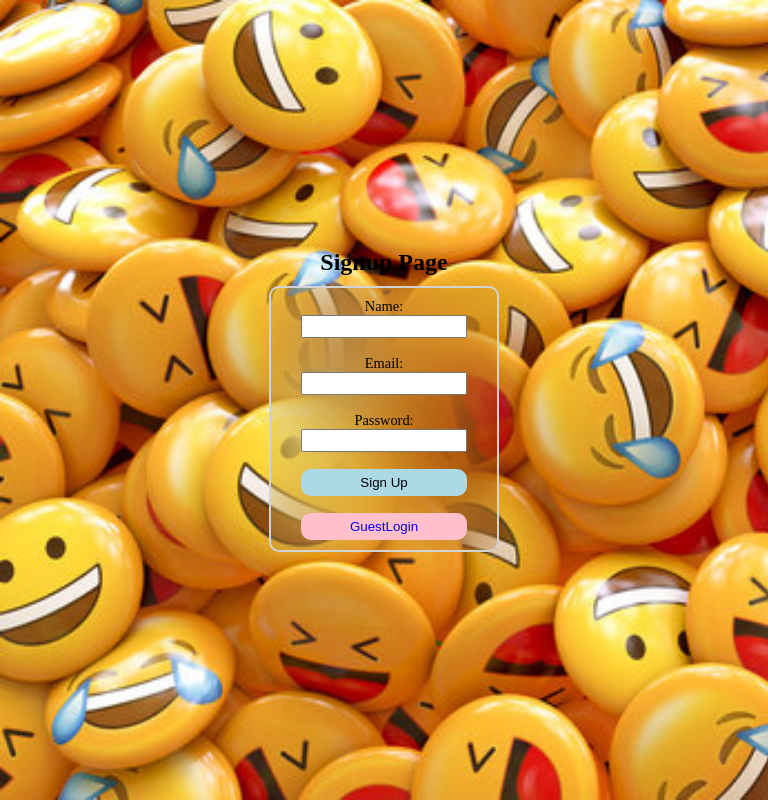
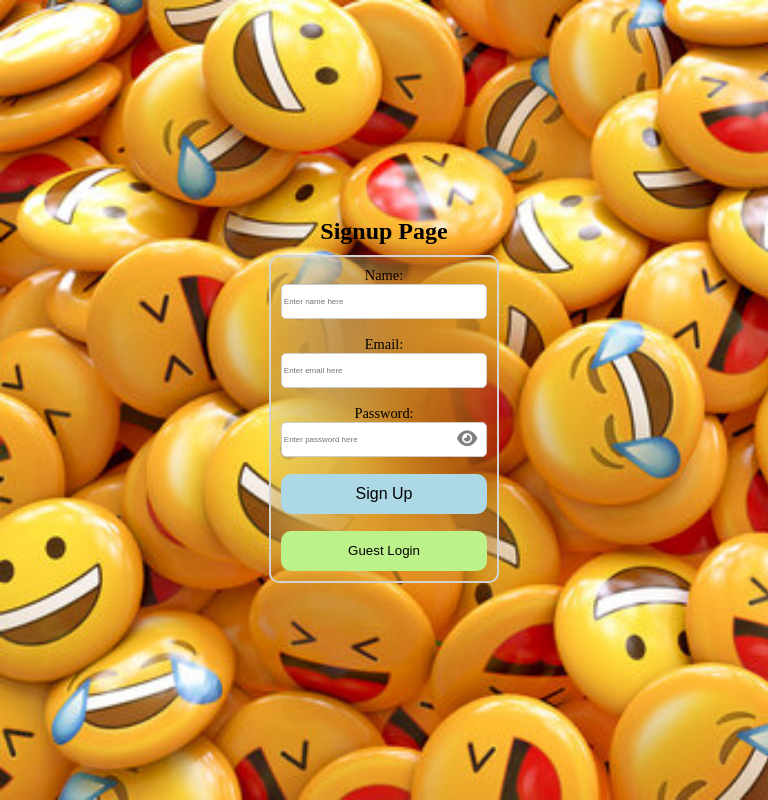
Before and after one commit to pujithadev123/JAVASCRIPTPROJECT, a plain HTML site: page signup/index.html in a window 768 px wide. Drawn offline with nearby package versions, Linux system fonts and the light colour scheme.

Commit message:
changes are updated

```diff
--- a/signup/Signup.css
+++ b/signup/Signup.css
@@ -33,6 +33,7 @@ body {
   border: 2px solid gray;
   border-radius: 10px;
   backdrop-filter: blur(40px);
+  padding: 10px;
 }
 #registrationForm:hover{
   transform: translateY(-5px);
@@ -97,49 +98,75 @@ input[type="password"] {
     flex-direction: column;
     justify-content: center;
     align-items: center;
-    width: 33vw;
+    width: 39vw;
     height: 60vh;
     border: 2px solid lightgrey;
     border-radius: 10px;
-    font-size: 1rem;
+    font-size: 0.7rem;
     padding: 20px 5px;
   }
   #registrationForm:hover{
     transform: translateY(-5px);
     box-shadow: 0 0 10px pink, 0 0 10px pink;
   }
-  input[type="text"] {
-    width: 80%;
-    height: 10%;
+  .password-container {
+    position: relative;
+    width: 100%;
   }
-  input[type="email"] {
-    width: 80%;
-    height: 10%;
+
+  input[type="email"],
+  input[type="text"],
+  input[type="password"] {
+    width: 100%;
+    height: 35px;
+    padding: 2px;
+    border: 1px solid #ccc;
+    border-radius: 5px;
+    outline: none;
+    font-size: 0.5rem;
   }
-  input[type="password"] {
-    width: 80%;
-    height: 10%;
+
+
+  #icon {
+    position: absolute;
+    right: 10px;
+    top: 50%;
+    transform: translateY(-50%);
+    cursor: pointer;
+    font-size: 0.7rem;
+    color:rgba(0, 0, 0, 0.726);
   }
-  #signupbtn{
-    width: 80%;
-    height: 10%;
-    background-color:lightblue;
+
+
+  #signupbtn,
+  #guest {
+    width: 100%;
+    height: 40px;
     border: none;
     border-radius: 10px;
-    padding: 6px;
+    font-size: 0.7rem;
+    cursor: pointer;
+  }
 
+  #signupbtn {
+    background-color: lightblue;
   }
-  #guest{
-    width: 80%;
-    height: 10%;
-    background-color:pink;
-    border: none;
-    border-radius: 10px;
-    padding: 6px;
+
+  #guest {
+    background-color: pink;
   }
-  #guestbtn{
+
+
+  #guestbtn {
     text-decoration: none;
     text-align: center;
+    color: black;
+    display: inline-block;
+    border-radius: 10px;
+    width: 100%;
+    background-color: rgb(189, 241, 138);
+    border: none;
+    line-height: 40px;
   }
 }
 
@@ -176,7 +203,7 @@ input[type="password"] {
     font-size: 0.9rem;
     padding: 10px;
     max-height: fit-content;
-
+    padding: 10px;
   }
   #registrationForm:hover{
     transform: translateY(-5px);
@@ -186,53 +213,80 @@ input[type="password"] {
     font-size: 1rem;
     text-align: center;
   }
-  input[type="text"] {
-    width: 80%;
-    height: 10%;
+
+  .password-container {
+    position: relative;
+    width: 100%;
+  }
+
+  input[type="email"],
+  input[type="text"],
+  input[type="password"] {
+    width: 100%;
+    height: 35px;
     padding: 2px;
+    border: 1px solid #ccc;
+    border-radius: 5px;
+    outline: none;
   }
-  input[type="email"] {
-    width: 80%;
-    height: 10%;
-    padding: 2px;
+
+
+  #icon {
+    position: absolute;
+    right: 10px;
+    top: 50%;
+    transform: translateY(-50%);
+    cursor: pointer;
+    font-size: 18px;
+    color: gray;
   }
-  input[type="password"] {
-    width: 80%;
-    height: 10%;
-    padding: 2px;
-  }
-  #signupbtn{
-    width: 80%;
-    height: 15%;
-    background-color:lightblue;
+
+
+  #signupbtn,
+  #guest {
+    width: 100%;
+    height: 40px;
     border: none;
     border-radius: 10px;
-    padding: 6px;
+    font-size: 1rem;
+    cursor: pointer;
+  }
 
+  #signupbtn {
+    background-color: lightblue;
   }
-  #guest{
-    width: 80%;
-    height: 15%;
-    background-color:pink;
-    border: none;
-    border-radius: 10px;
-    padding: 6px;
+
+  #guest {
+    background-color: pink;
   }
-  #guestbtn{
+
+
+  #guestbtn {
     text-decoration: none;
     text-align: center;
+    color: black;
+    display: inline-block;
+    border-radius: 10px;
+    width: 100%;
+    background-color: rgb(189, 241, 138);
+    border: none;
+    line-height: 40px;
   }
+
 }
 
 @media screen and (min-width: 1025px) {
+
   .error {
     color: red;
     font-size: 0.9em;
   }
+
   .success {
     color: green;
     font-size: 1em;
   }
+
   body {
     display: flex;
     flex-direction: column;
@@ -245,6 +299,7 @@ input[type="password"] {
     background-size: cover;
     background-repeat: no-repeat;
   }
+
   #registrationForm {
     display: flex;
     flex-direction: column;
@@ -255,46 +310,76 @@ input[type="password"] {
     border-radius: 10px;
     backdrop-filter: blur(40px);
     font-size: 0.9rem;
+    padding: 20px;
+    background: rgba(255, 255, 255, 0.1);
     padding: 10px;
   }
-  #registrationForm:hover{
+
+  #registrationForm:hover {
     transform: translateY(-5px);
     box-shadow: 0 0 10px pink, 0 0 10px pink;
   }
-  #text {
-    font-size: 1.2rem;
-    text-align: center;
+
+
+  .password-container {
+    position: relative;
+    width: 100%;
   }
 
-  input[type="email"] {
-    width: 80%;
-    height: 25%;
+  input[type="email"],
+  input[type="text"],
+  input[type="password"] {
+    width: 100%;
+    height: 40px;
+    padding: 10px;
+    border: 1px solid #ccc;
+    border-radius: 5px;
+    outline: none;
   }
-  input[type="text"] {
-    width: 80%;
-    height: 25%;
+
+
+  #icon {
+    position: absolute;
+    right: 10px;
+    top: 50%;
+    transform: translateY(-50%);
+    cursor: pointer;
+    font-size: 18px;
+    color: gray;
   }
-  input[type="password"] {
-    width: 80%;
-    height: 25%;
-  }
-  #signupbtn{
-    width: 80%;
-    height: 25%;
-    background-color:lightblue;
+
+
+  #signupbtn,
+  #guest {
+    width: 100%;
+    height: 40px;
     border: none;
     border-radius: 10px;
+    font-size: 1rem;
+    cursor: pointer;
+  }
 
+  #signupbtn {
+    background-color: lightblue;
   }
-  #guest{
-    width: 80%;
-    height: 25%;
-    background-color:pink;
-    border: none;
-    border-radius: 10px;
+
+  #guest {
+    background-color: pink;
   }
-  #guestbtn{
+
+
+  #guestbtn {
     text-decoration: none;
     text-align: center;
+    color: black;
+    display: inline-block;
+    border-radius: 10px;
+    width: 100%;
+    background-color: rgb(189, 241, 138);
+    border: none;
+    line-height: 40px;
   }
+
+
+
 }
--- a/signup/Signup.js
+++ b/signup/Signup.js
@@ -1,32 +1,25 @@
 
 document.getElementById('registrationForm').addEventListener('submit', function(event) {
   event.preventDefault();
-
 
   const regName = document.getElementById('regName').value.trim();
   const regEmail = document.getElementById('regEmail').value.trim();
   const regPassword = document.getElementById('regPassword').value.trim();
 
-
   const regNameError = document.getElementById('regNameError');
   const regEmailError = document.getElementById('regEmailError');
   const regPasswordError = document.getElementById('regPasswordError');
-
-
 
   regNameError.textContent = '';
   regEmailError.textContent = '';
   regPasswordError.textContent = '';
 
-
   let isValid = true;
-
 
   if (regName === '') {
     regNameError.textContent = 'Name is required.';
     isValid = false;
   }
-
 
   const emailPattern = /^[a-zA-Z0-9._-]+@[a-zA-Z0-9.-]+\.[a-zA-Z]{2,}$/;
   if (regEmail === '') {
@@ -37,12 +30,12 @@ document.getElementById('registrationForm').addEventListener('submit', function(
     isValid = false;
   }
 
-
+  const passwordPattern = /^(?=.*[a-z])(?=.*[A-Z])(?=.*\d)(?=.*[@$!%*?&])[A-Za-z\d@$!%*?&]{6,}$/;
   if (regPassword === '') {
     regPasswordError.textContent = 'Password is required.';
     isValid = false;
-  } else if (regPassword.length < 6) {
-    regPasswordError.textContent = 'Password must be at least 6 characters that include 1 uppercase,1 lowercase,1 number,1 special character.';
+  } else if (!passwordPattern.test(regPassword)) {
+    regPasswordError.textContent = 'Password must be at least 8 characters long and include at least 1 uppercase letter, 1 lowercase letter, 1 number, and 1 special character.';
     isValid = false;
   }
 
@@ -53,7 +46,7 @@ document.getElementById('registrationForm').addEventListener('submit', function(
 
     swal({
       title: "Registration Successful!",
-  text:  "Do you want to proceed to the next page?",
+      text: "Do you want to proceed to the next page?",
       icon: "success",
       button: "OK",
     }).then(() => {
@@ -61,3 +54,17 @@ swal({
     });
   }
 });
+
+// Password visibility toggle (Now works properly!)
+document.getElementById("icon").addEventListener("click", function () {
+  let passwordInput = document.getElementById("regPassword");
+  if (passwordInput.type === "password") {
+    passwordInput.type = "text";
+    this.classList.remove("fa-eye");
+    this.classList.add("fa-eye-slash");
+  } else {
+    passwordInput.type = "password";
+    this.classList.remove("fa-eye-slash");
+    this.classList.add("fa-eye");
+  }
+});
--- a/signup/index.html
+++ b/signup/index.html
@@ -1,3 +1,4 @@
+
 <!DOCTYPE html>
 <html lang="en">
 <head>
@@ -5,30 +6,32 @@
   <meta name="viewport" content="width=device-width, initial-scale=1.0">
   <title>Registration</title>
   <link rel="stylesheet" href="Signup.css">
+  <link rel="stylesheet" href="https://cdnjs.cloudflare.com/ajax/libs/font-awesome/6.6.0/css/all.min.css">
 </head>
 <body>
   <h2>Signup Page</h2>
   <form id="registrationForm">
     <label for="regName">Name:</label>
-    <input type="text" id="regName" name="regName">
+    <input type="text" id="regName" name="regName"  placeholder="Enter name here">
     <span class="error" id="regNameError"></span><br>
 
     <label for="regEmail">Email:</label>
-    <input type="email" id="regEmail" name="regEmail">
+    <input type="email" id="regEmail" name="regEmail"  placeholder="Enter email here">
     <span class="error" id="regEmailError"></span><br>
 
     <label for="regPassword">Password:</label>
-    <input type="password" id="regPassword" name="regPassword">
+    <div class="password-container">
+      <input type="password" id="regPassword" name="regPassword" placeholder="Enter password here">
+      <i class="fa fa-eye" id="icon"></i>
+    </div>
     <span class="error" id="regPasswordError"></span><br>
 
+    <button type="submit" id="signupbtn">Sign Up</button><br>
 
-    <button type="submit" id="signupbtn">Sign Up</button><br>
-    <button type="submit" id="guest"><a href="../code/index.html" id="guestbtn">GuestLogin</a></button>
+    <button type="button" id="guestbtn" onclick="window.location.href='../code/index.html'">Guest Login</button>
+  </form>
 
-
-  </form>
   <script src="Signup.js"></script>
   <script src="https://unpkg.com/sweetalert/dist/sweetalert.min.js"></script>
-
 </body>
 </html>
```
Also changed, not shown: Audio/css.css (added, +107 -0 lines), code/Random-quote-joke.js (+14 -0 lines), code/index.html (+4 -0 lines). Lines whose indentation alone changed are shown as unchanged.
